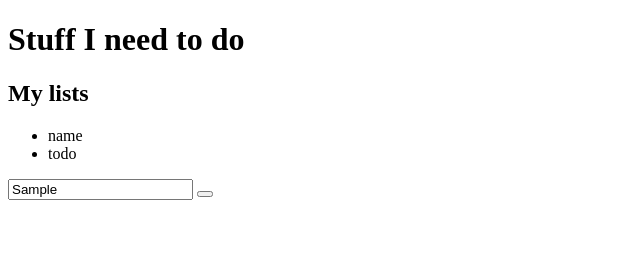
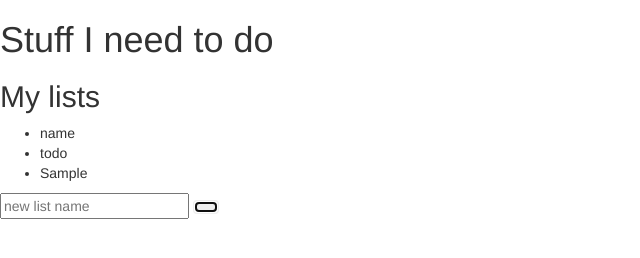
Before and after one commit to debpacheco/todo, a plain HTML site: page index.html in a window 1280 px wide. Both pictures are taken after typing "Sample" into the empty fields and a click on the button "create new list". Shown: the whole page, without its empty margins (0-640 px from the left). Drawn offline with nearby package versions, Linux system fonts and the light colour scheme.

Commit message:
updated todo list

```diff
--- a/index.html
+++ b/index.html
@@ -5,6 +5,9 @@
     <meta name="viewport" content="width=device-width, initial-scale=1.0">
     <meta http-equiv="X-UA-Compatible" content="ie=edge">
     <title>To do list</title>
+    <link rel="stylesheet" href="css/all.min.css">
+    <link rel="stylesheet" href="css/bootstrap.min.css">
+    <link rel="stylesheet" href="css/styles.css">
 </head>
 <body>
     <h1 class="title">Stuff I need to do</h1>
@@ -18,7 +21,7 @@
         </ul>
 
         <form action="" data-new-list-form>
-            <input type="text" class="new list"data-new-list-input placeholder="new list name" aria-label="new list name"/>
+            <input type="text" class="new list" data-new-list-input placeholder="new list name" aria-label="new list name"/>
             <button class="btn create" aria-label="create new list"></button>
         </form>
 
--- a/js/scripts.js
+++ b/js/scripts.js
@@ -20,8 +20,14 @@ newListForm.addEventListener('submit', e => {
     const listName = newListInput.value
     if (listName == null || listName ==='') return
     const list = createList(listName)
+    newListInput.value = null
+    lists.push(list)
+    render()
 })
 
+function createList(name) {
+    return { id: Date.now().toString(), name: name, tasks:[]}
+}
 
 //create render function and clear element function toclear list
 function render() {
```
